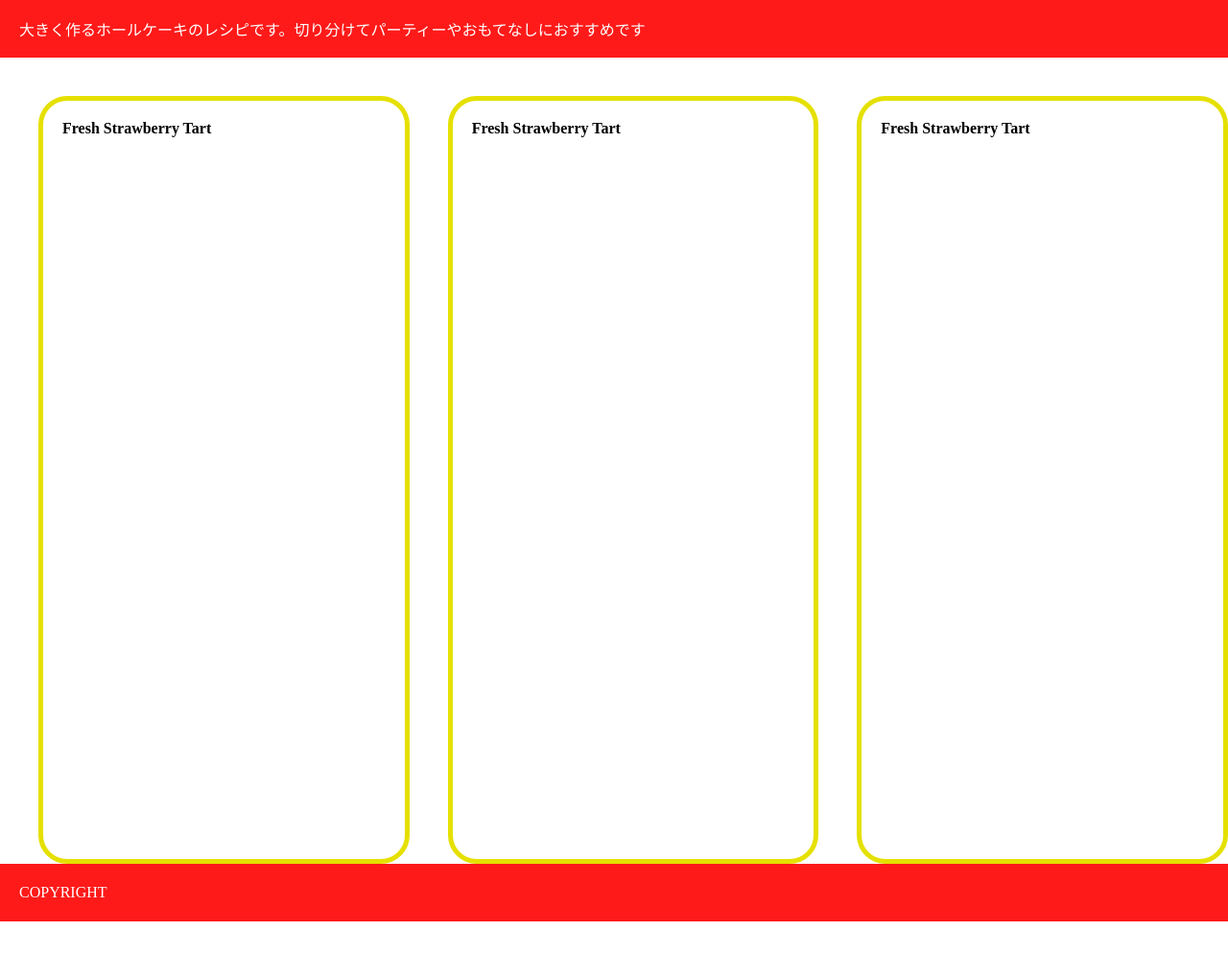
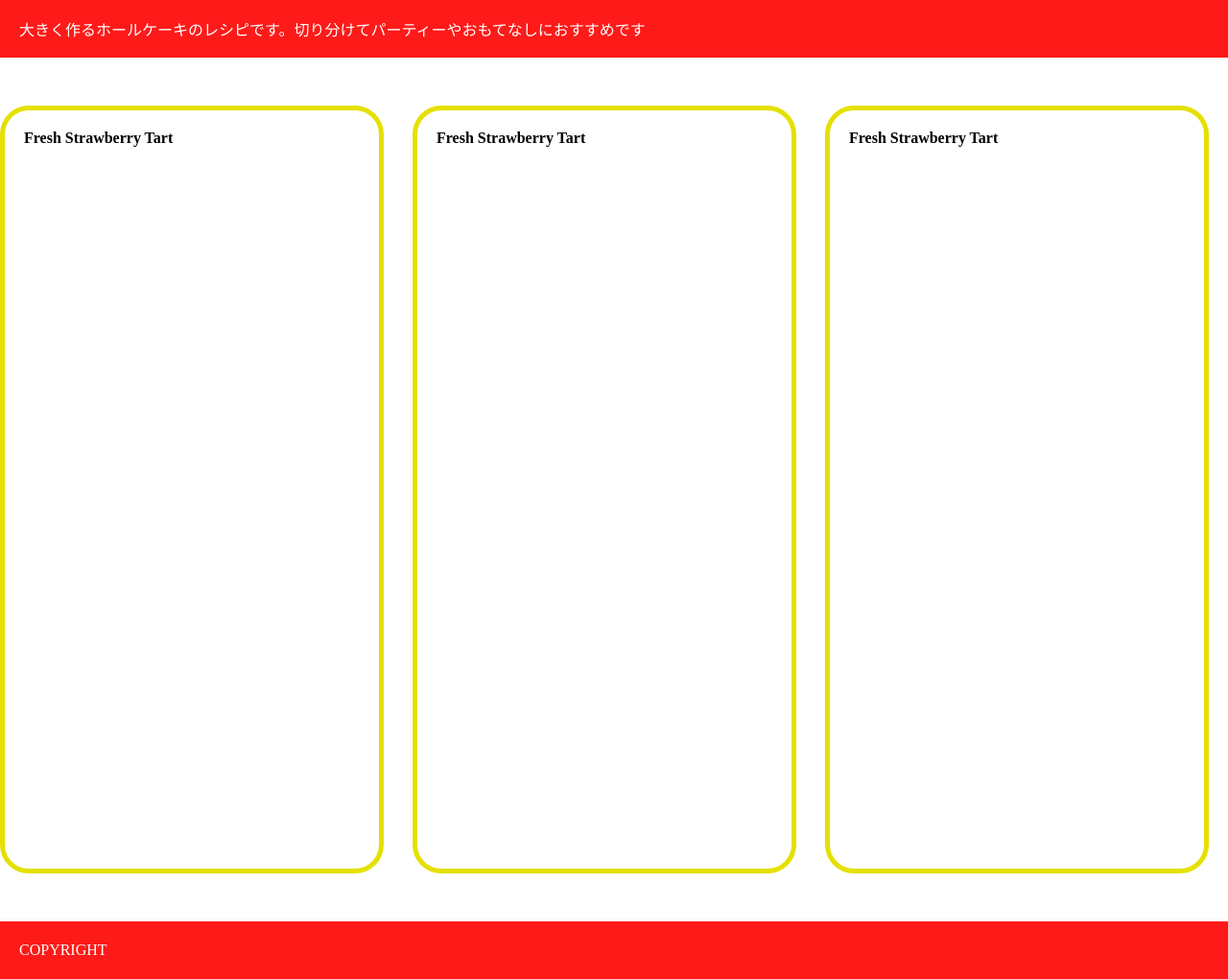
Before and after one commit to kilsza/MCSLearn, a plain HTML site: page 2_project/index.html in a window 1280 px wide. Shown: the whole page at 96% size. Before the commit the page ends 960 px from the top, so only its background shows below. Drawn offline with Linux system fonts and the light colour scheme.

Commit message:
mistakes correction after ARS

```diff
--- a/2_project/index.html
+++ b/2_project/index.html
@@ -10,9 +10,9 @@
       大きく作るホールケーキのレシピです。切り分けてパーティーやおもてなしにおすすめです
     </div>
     <div class="main">
-      <div class="leftcol"><p>Fresh Strawberry Tart</p></div>
       <div class="centercol"><p>Fresh Strawberry Tart</p></div>
-      <div class="rightcol"><p>Fresh Strawberry Tart</p></div>
+      <div class="centercol"><p>Fresh Strawberry Tart</p></div>
+      <div class="centercol"><p>Fresh Strawberry Tart</p></div>
     </div>
     <div class="footer">COPYRIGHT</div>
   </body>
--- a/2_project/styles.css
+++ b/2_project/styles.css
@@ -16,43 +16,20 @@
 
 .main {
   display: flex;
-}
-
-.leftcol {
-  border: 5px solid #e5e000;
-  border-radius: 30px;
-  width: 400px;
-  margin-top: 40px;
-  margin-left: 40px;
-  height: 800px;
-}
-
-.leftcol > p {
-  margin: 20px;
-  font-weight: bold;
+  gap: 30px;
 }
 
 .centercol {
   border: 5px solid #e5e000;
   border-radius: 30px;
   width: 400px;
-  margin-top: 40px;
-  margin-left: 40px;
   height: 800px;
+  margin: 50px 0;
 }
 
 .centercol > p {
   margin: 20px;
   font-weight: bold;
-}
-
-.rightcol {
-  border: 5px solid #e5e000;
-  border-radius: 30px;
-  width: 400px;
-  margin-top: 40px;
-  margin-left: 40px;
-  height: 800px;
 }
 
 .rightcol > p {
--- a/3_project/styles.css
+++ b/3_project/styles.css
@@ -9,7 +9,7 @@
   height: 140px;
   display: flex;
   justify-content: space-between;
-  width: 1440px;
+  width: 100%;
   position: fixed;
 }
 
@@ -52,7 +52,6 @@
   display: flex;
   align-items: center;
   justify-content: center;
-  width: 1440px;
   height: 1090px;
   background-position: bottom;
   background-repeat: no-repeat;
@@ -60,7 +59,6 @@
 
 .heroblock-under {
   display: flex;
-  width: 1440px;
   justify-content: center;
   flex-direction: column;
   align-items: center;
@@ -105,7 +103,6 @@
 
 .footer {
   height: 140px;
-  width: 1440px;
   background-color: #f8bfc7;
   display: flex;
   align-items: center;
```
